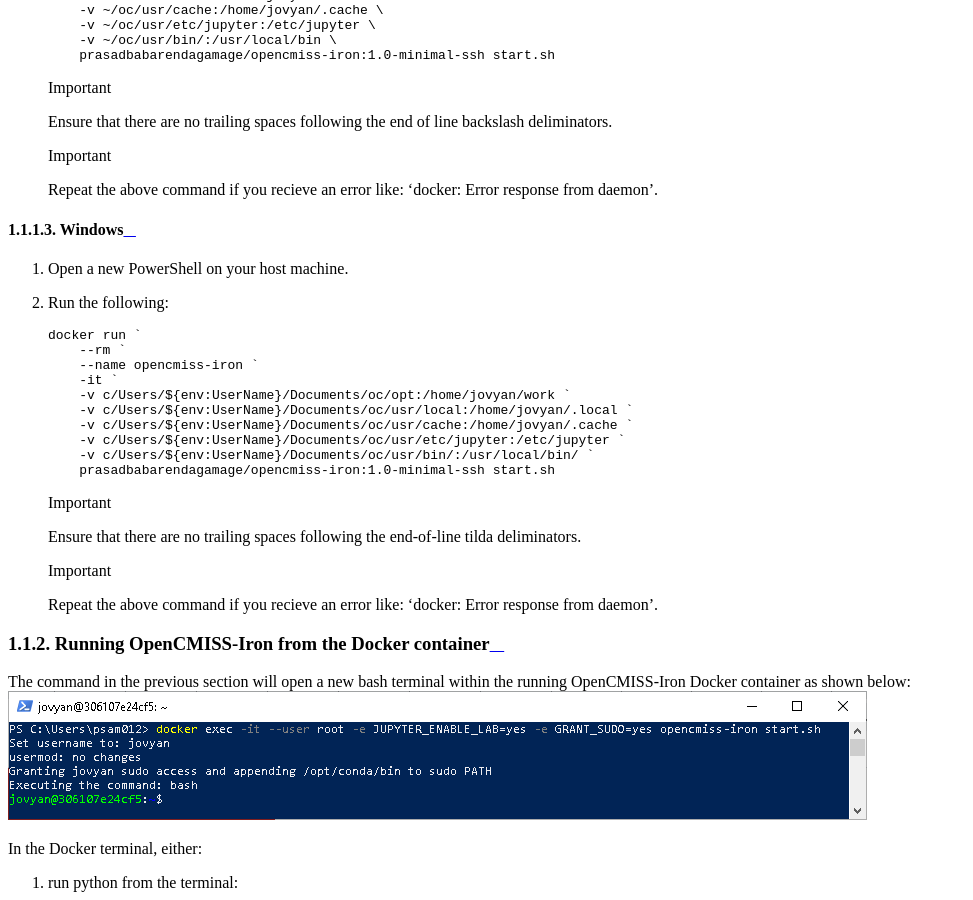
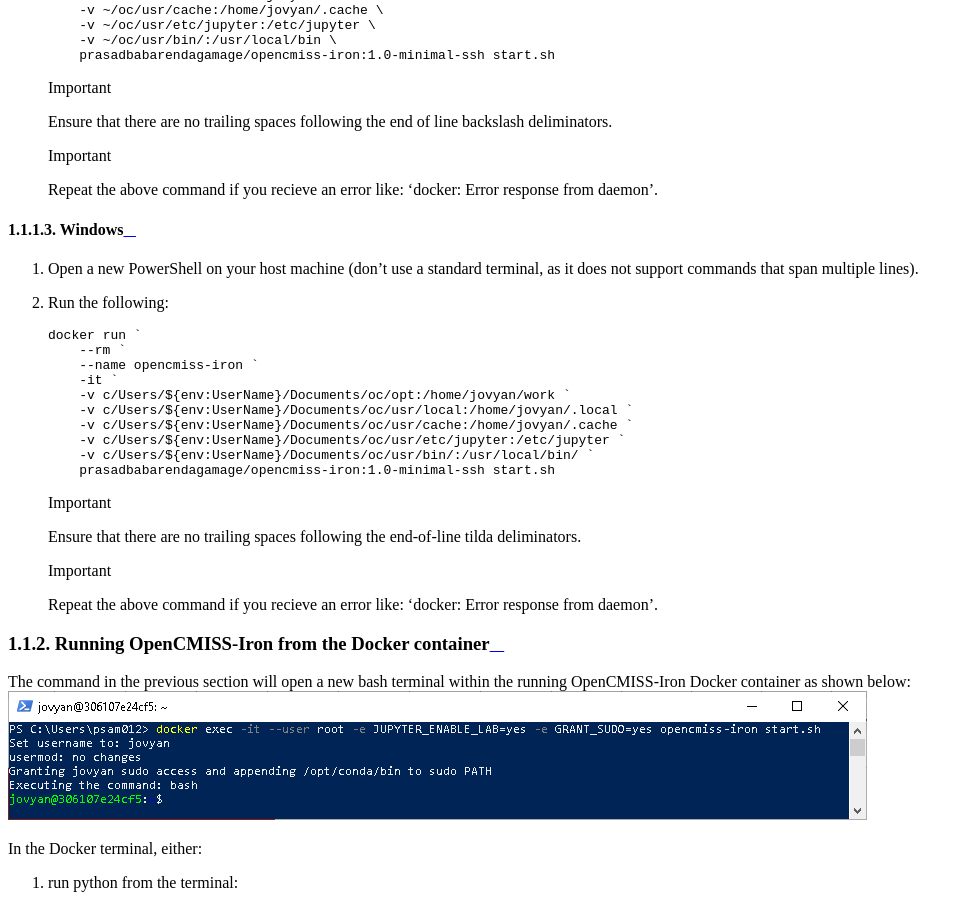
Before and after one commit to OpenCMISS-Examples/OpenCMISS-Iron-tutorials, a Sphinx documentation site: the page built from docs/source/getting_started/running/terminal.md, in a window 1280 px wide and 900 px high, scrolled down 1558 px. Shown: the whole window, without its empty margins (0-973 px from the left). Built offline with Sphinx 7.4.7 and the Read the Docs theme 2.0.0, drawn with Linux system fonts in a browser that asks for light colours; pages that are not in the unit, such as notebooks, are missing from menus.

Commit message:
Adding warnings to only use PoweShell on windows to Docker instructions

````diff
--- a/docs/source/getting_started/running/terminal.md
+++ b/docs/source/getting_started/running/terminal.md
@@ -59,7 +59,7 @@ Start the OpenCMISS-Iron Docker container by executing the following command (en
     ```
 
 #### Windows
-1. Open a new PowerShell on your host machine.
+1. Open a new PowerShell on your host machine (don't use a standard terminal, as it does not support commands that span multiple lines).
 2. Run the following:
     ```bash
     docker run `
````
Also changed, not shown: docs/source/getting_started/running/jupyterlab.md (+2 -0 lines).
